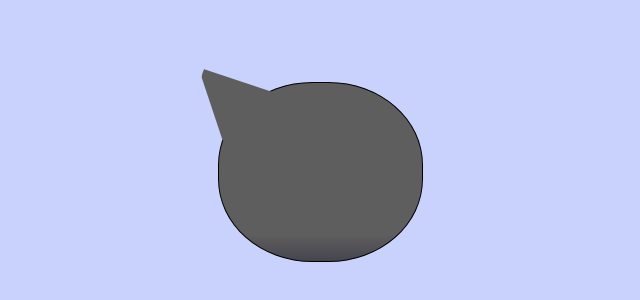
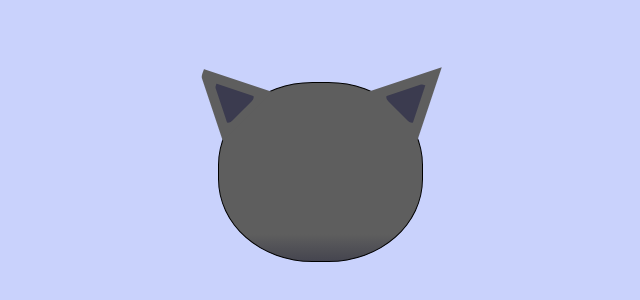
Before and after one commit to LiecardoAntonio/FCCIntermediateCSSCouse, a plain HTML site: page index.html in a window 1280 px wide. Shown: the part 228-528 px from the top of the page, without its empty margins (320-960 px from the left). Drawn offline with Linux system fonts and the light colour scheme.

Commit message:
Update styles.css

```diff
--- a/styles.css
+++ b/styles.css
@@ -25,6 +25,7 @@ body {
   position: absolute;
   top: -26px;
   left: -31px;
+  z-index: 1;
   transform: rotate(-45deg);
   /*The transform property allows you to modify the shape, position, and size of an element without changing the layout or affecting the surrounding elements. It has functions such as translate(), rotate(), scale(), skew(), and matrix().*/
   border-left: 35px solid transparent;
@@ -33,3 +34,40 @@ body {
   border-top-left-radius: 90px;
   border-top-right-radius: 10px;
 }
+
+.cat-right-ear {
+  position: absolute;
+  top: -26px;
+  left: 163px;
+  z-index: 1;
+  transform: rotate(45deg);
+  border-left: 35px solid transparent;
+  border-right: 35px solid transparent;
+  border-bottom: 70px solid #5e5e5e;
+}
+
+.cat-left-inner-ear {
+  position: absolute;
+  top: 22px;
+  left: -20px;
+  border-top-left-radius: 90px;
+  border-top-right-radius: 10px;
+  border-bottom-right-radius: 40%;
+  border-bottom-left-radius: 40%;
+  border-left: 20px solid transparent;
+  border-right: 20px solid transparent;
+  border-bottom: 40px solid #3b3b4f;
+}
+
+.cat-right-inner-ear {
+  position: absolute;
+  top: 22px;
+  left: -20px;
+  border-top-left-radius: 90px;
+  border-top-right-radius: 10px;
+  border-bottom-right-radius: 40%;
+  border-bottom-left-radius: 40%;
+  border-left: 20px solid transparent;
+  border-right: 20px solid transparent;
+  border-bottom: 40px solid #3b3b4f;
+}
```
